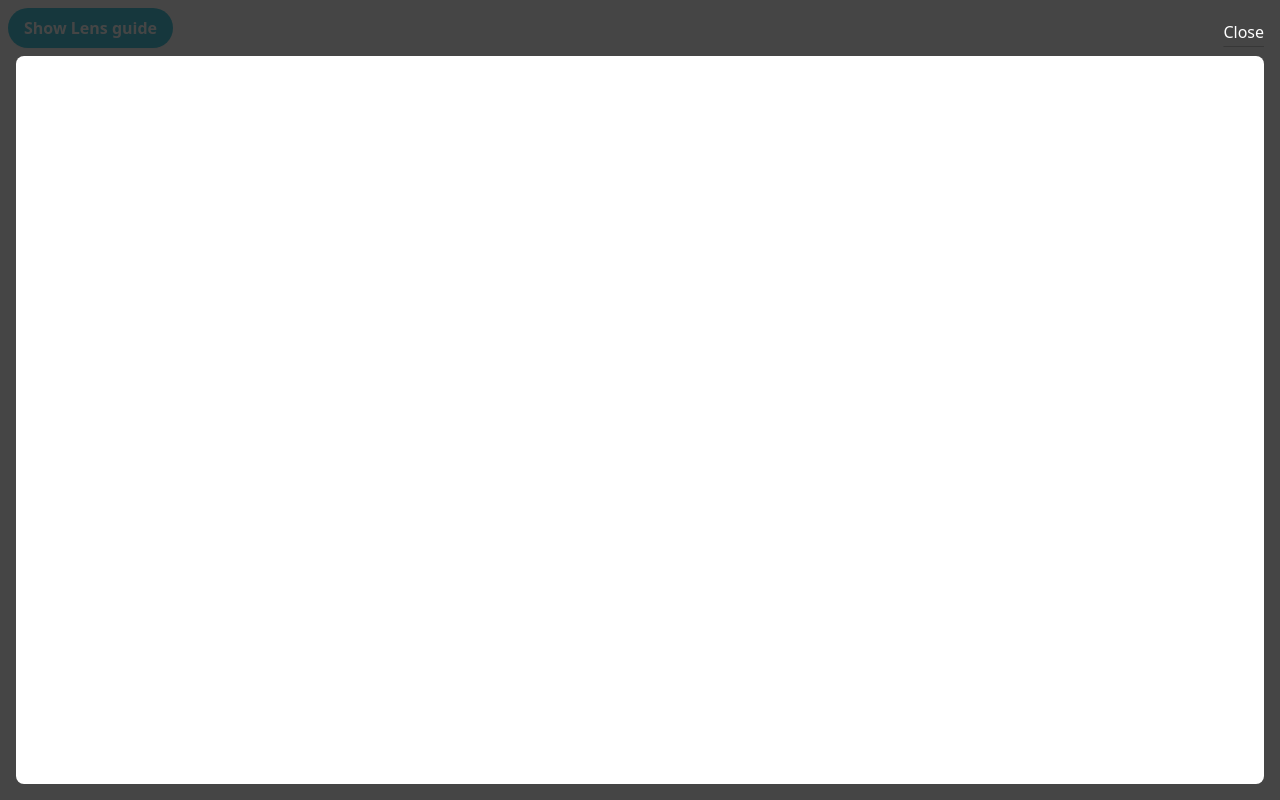
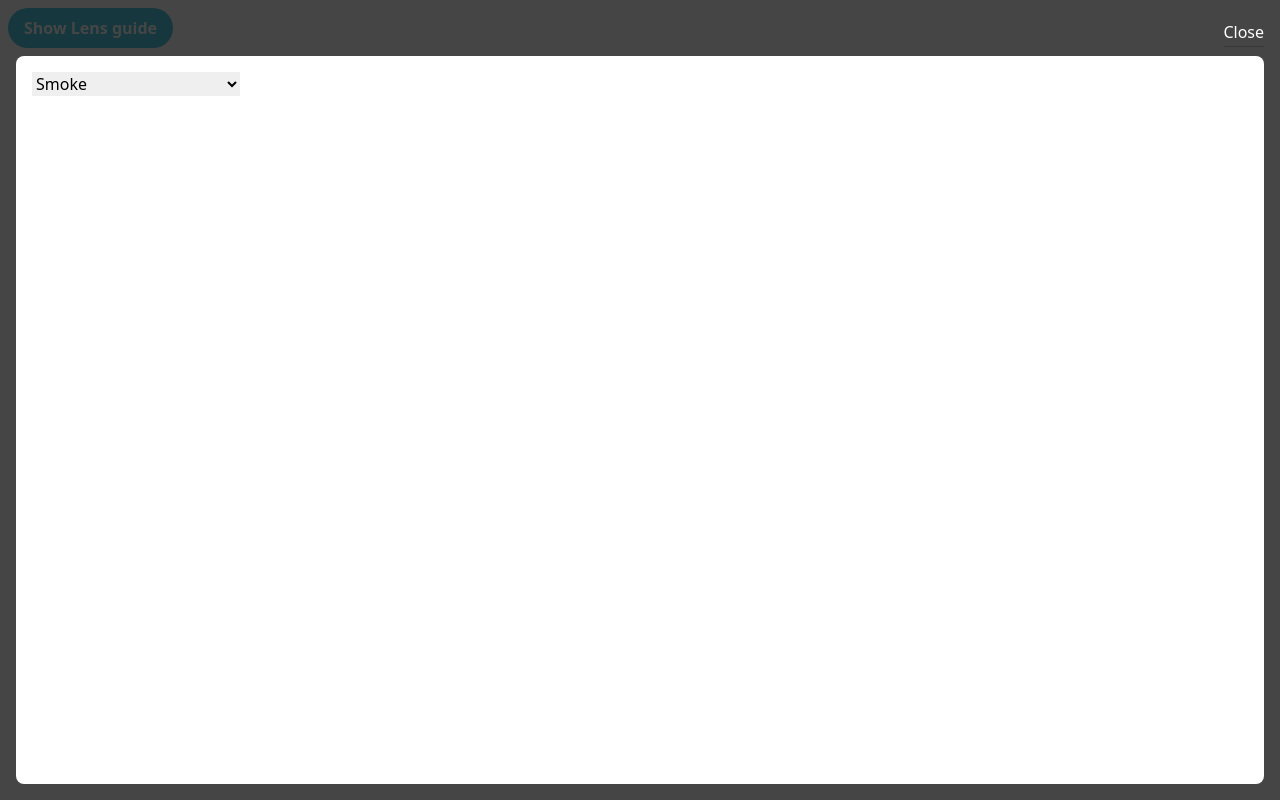
Before and after one commit to filipzindovic/lens-guide, a Nuxt app: page / in a window 1280 px wide. Both pictures are taken after a click on the button "Show Lens guide". Built offline with nearby package versions, Linux system fonts and the light colour scheme.

Commit message:
Mapped lens data to basic select field

```diff
--- a/components/LensGuideModal.vue
+++ b/components/LensGuideModal.vue
@@ -1,17 +1,31 @@
 <script setup>
+const { PRODUCT_CONSTANTS } = useConstants();
 const { fetchScenesData, scenesDataIsLoading, scenesData } = useScenes();
 const { fetchProductsData, productsDataIsLoading, productsData } = useProducts();
 
 if (!scenesData?.value?.length) { fetchScenesData(); }
 if (!productsData?.value?.renegades) { fetchProductsData(); }
 
+const lensData = computed(() => {
+  const parts = productsData?.value?.renegades?.parts ?? [];
+  const lenses = parts?.find(part => part?.skuPrefix === PRODUCT_CONSTANTS.lenses);
+
+  return lenses?.options ?? [];
+});
+const selectedLens = ref(lensData?.value?.[0]?.sku);
 </script>
 
 <template>
   <BaseModal class="LensGuideModal">
     <BaseLoader v-if="scenesDataIsLoading || productsDataIsLoading" />
     <div v-else class="LensGuideModal__container h-full flex-center-hv">
-      <div class="h-w-full LensGuideModal__section LensGuideModal__section--products"></div>
+      <div class="h-w-full LensGuideModal__section LensGuideModal__section--products">
+        <select id="products" v-model="selectedLens">
+          <option v-for="lens in lensData" :key="lens?.id" :value="lens?.sku">
+            {{ lens?.name }}
+          </option>
+        </select>
+      </div>
       <div class="LensGuideModal__section LensGuideModal__section--lens-images h-w-full"></div>
     </div>
   </BaseModal>
```
Also changed, not shown: composables/useConstants.js (+5 -5 lines).
